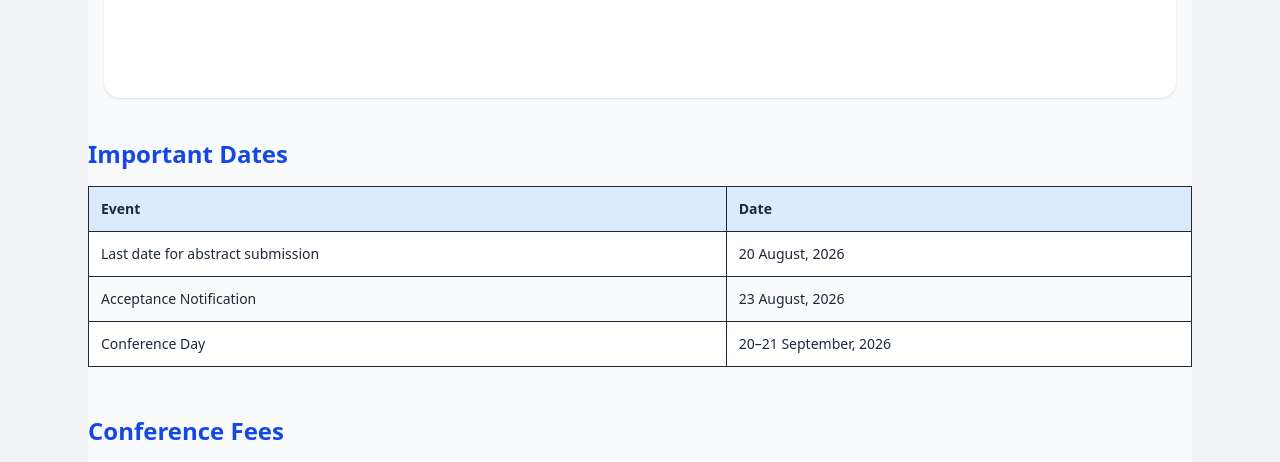
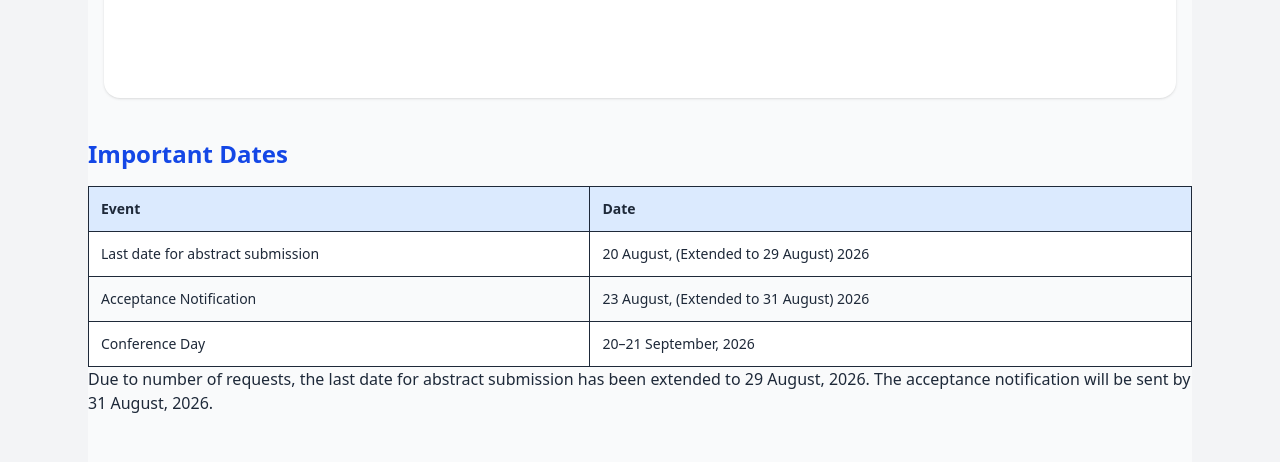
Before and after one commit to bijayprad/ness.org.np, a React (Vite) app: page /conference in a window 1280 px wide. Shown: the part 2340-2802 px from the top of the page. Built offline with nearby package versions, Linux system fonts and the light colour scheme.

Commit message:
date changes

```diff
--- a/src/pages/Conference.jsx
+++ b/src/pages/Conference.jsx
@@ -270,8 +270,8 @@ export default function Conference() {
     </thead>
     <tbody>
       {[
-        ["Last date for abstract submission", "20 August, 2026"],
-        ["Acceptance Notification", "23 August, 2026"],
+        ["Last date for abstract submission", "20 August, (Extended to 29 August) 2026"],
+        ["Acceptance Notification", "23 August, (Extended to 31 August) 2026"],
         ["Conference Day", "20–21 September, 2026"],
       ].map(([event, date]) => (
         <tr key={event} className="block border rounded-lg mb-3 overflow-hidden odd:bg-white even:bg-gray-50 sm:table-row sm:mb-0 sm:rounded-none">
@@ -292,7 +292,10 @@ export default function Conference() {
         </tr>
       ))}
     </tbody>
+
   </table>
+      Due to number of requests, the last date for abstract submission has been extended to 29 August, 2026.
+    The acceptance notification will be sent by 31 August, 2026.
 </div>
 
 {/* FEES */}
```
